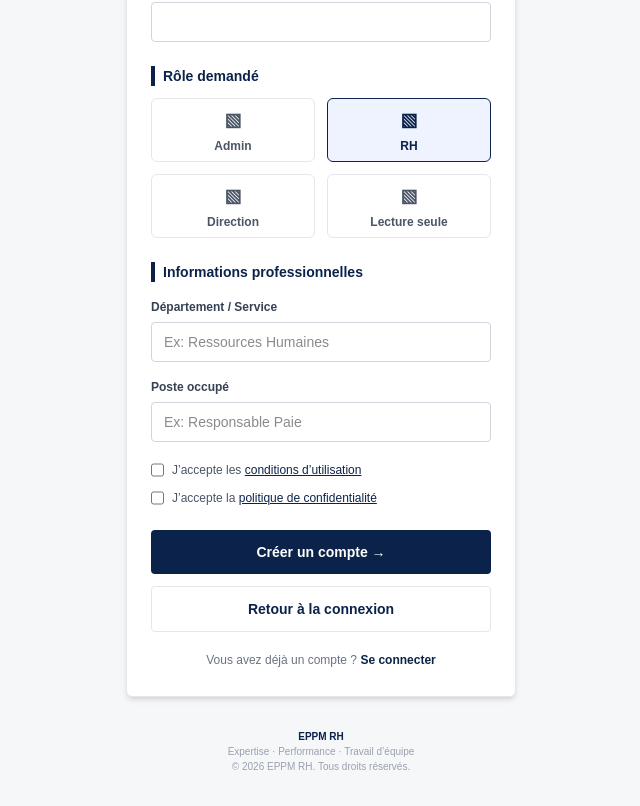
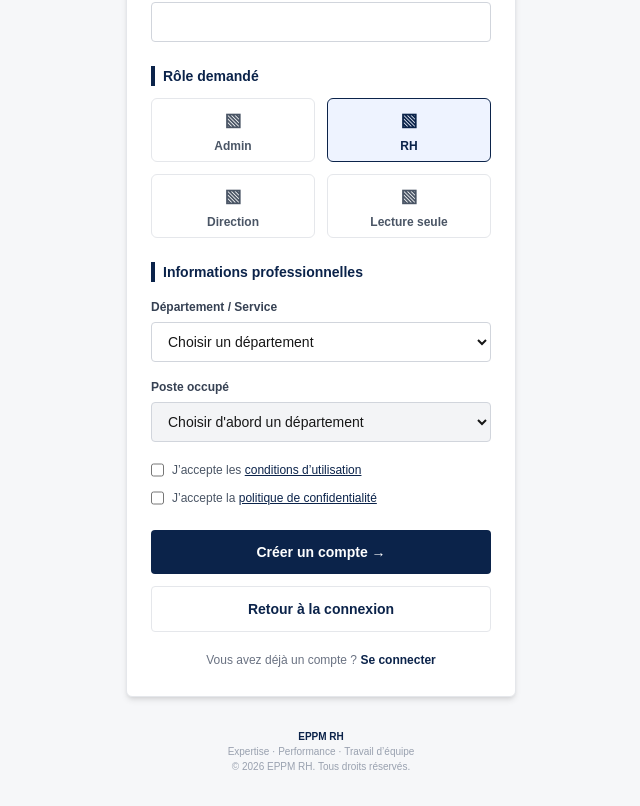
Before and after one commit to lindajerbi58-create/bilan-social-softic, a Next.js app: page /register in a window 1280 px wide. Shown: the part 623-1429 px from the top of the page, without its empty margins (319-959 px from the left). Built offline with nearby package versions, Linux system fonts and the light colour scheme.

Commit message:
Ajout listes departements et postes

```diff
--- a/app/register/page.tsx
+++ b/app/register/page.tsx
@@ -6,6 +6,84 @@ export default function RegisterPage() {
   const [role, setRole] = useState("RH");
 const [password, setPassword] = useState("");
 const [confirmPassword, setConfirmPassword] = useState("");
+const departments: Record<string, string[]> = {
+  "Engineering (Bureau d'Études)": [
+    "Process Engineering",
+    "Mechanical Engineering",
+    "Piping Engineering",
+    "Civil & Structural Engineering",
+    "Electrical Engineering",
+    "Instrumentation & Control (E&I)",
+    "HSE Engineering",
+    "Document Control",
+  ],
+  "Project Management": [
+    "Gestion de projets EPC",
+    "Planning",
+    "Cost Control",
+    "Reporting",
+    "Coordination client",
+  ],
+  "Procurement (Achats)": [
+    "Achat matériel",
+    "Sourcing fournisseurs",
+    "Expediting",
+    "Logistique",
+    "Transport international",
+    "Gestion des contrats fournisseurs",
+  ],
+  "Construction": [
+    "Supervision chantier",
+    "Civil Works",
+    "Mechanical Works",
+    "Electrical Works",
+    "Commissioning support",
+  ],
+  "Commissioning & Start-up": [
+    "Précommissioning",
+    "Commissioning",
+    "Démarrage des installations",
+    "Tests de performance",
+  ],
+  "Operations & Maintenance": [
+    "Maintenance préventive",
+    "Maintenance corrective",
+    "Exploitation des installations",
+  ],
+  QHSE: [
+    "Quality Assurance",
+    "Quality Control (QA/QC)",
+    "Health & Safety",
+    "Environment",
+  ],
+  "Business Development & Commercial": [
+    "Développement commercial",
+    "Appels d'offres",
+    "Estimation des coûts",
+    "Relations clients",
+  ],
+  "Finance & Administration": [
+    "Comptabilité",
+    "Contrôle de gestion",
+    "Trésorerie",
+    "Administration",
+  ],
+  "Ressources Humaines": [
+    "Recrutement",
+    "Formation",
+    "Gestion du personnel",
+    "Paie",
+  ],
+  "IT / Systèmes d'information": [
+    "Support informatique",
+    "Réseaux",
+    "Cybersécurité",
+    "ERP et logiciels métiers",
+  ],
+};
+
+const [department, setDepartment] = useState("");
+const [poste, setPoste] = useState("");
   return (
     <main className="min-h-screen bg-[#f6f7f9] flex flex-col items-center px-4 py-8">
       <div className="w-full max-w-[390px]">
@@ -66,9 +144,51 @@ const [confirmPassword, setConfirmPassword] = useState("");
           </div>
 
           <Section title="Informations professionnelles" />
+<div className="mt-3">
+  <label className="text-xs font-semibold text-gray-700">
+    Département / Service
+  </label>
 
-          <Input label="Département / Service" placeholder="Ex: Ressources Humaines" />
-          <Input label="Poste occupé" placeholder="Ex: Responsable Paie" />
+  <select
+    value={department}
+    onChange={(e) => {
+      setDepartment(e.target.value);
+      setPoste("");
+    }}
+    className="mt-1 w-full h-10 border border-gray-300 rounded px-3 text-sm outline-none focus:border-[#0b234a] bg-white"
+  >
+    <option value="">Choisir un département</option>
+    {Object.keys(departments).map((dep) => (
+      <option key={dep} value={dep}>
+        {dep}
+      </option>
+    ))}
+  </select>
+</div>
+
+<div className="mt-3">
+  <label className="text-xs font-semibold text-gray-700">
+    Poste occupé
+  </label>
+
+  <select
+    value={poste}
+    onChange={(e) => setPoste(e.target.value)}
+    disabled={!department}
+    className="mt-1 w-full h-10 border border-gray-300 rounded px-3 text-sm outline-none focus:border-[#0b234a] bg-white disabled:bg-gray-100"
+  >
+    <option value="">
+      {department ? "Choisir un poste" : "Choisir d'abord un département"}
+    </option>
+
+    {department &&
+      departments[department].map((p) => (
+        <option key={p} value={p}>
+          {p}
+        </option>
+      ))}
+  </select>
+</div>
 
           <div className="mt-5 space-y-3 text-xs text-gray-600">
             <label className="flex gap-2">
```
